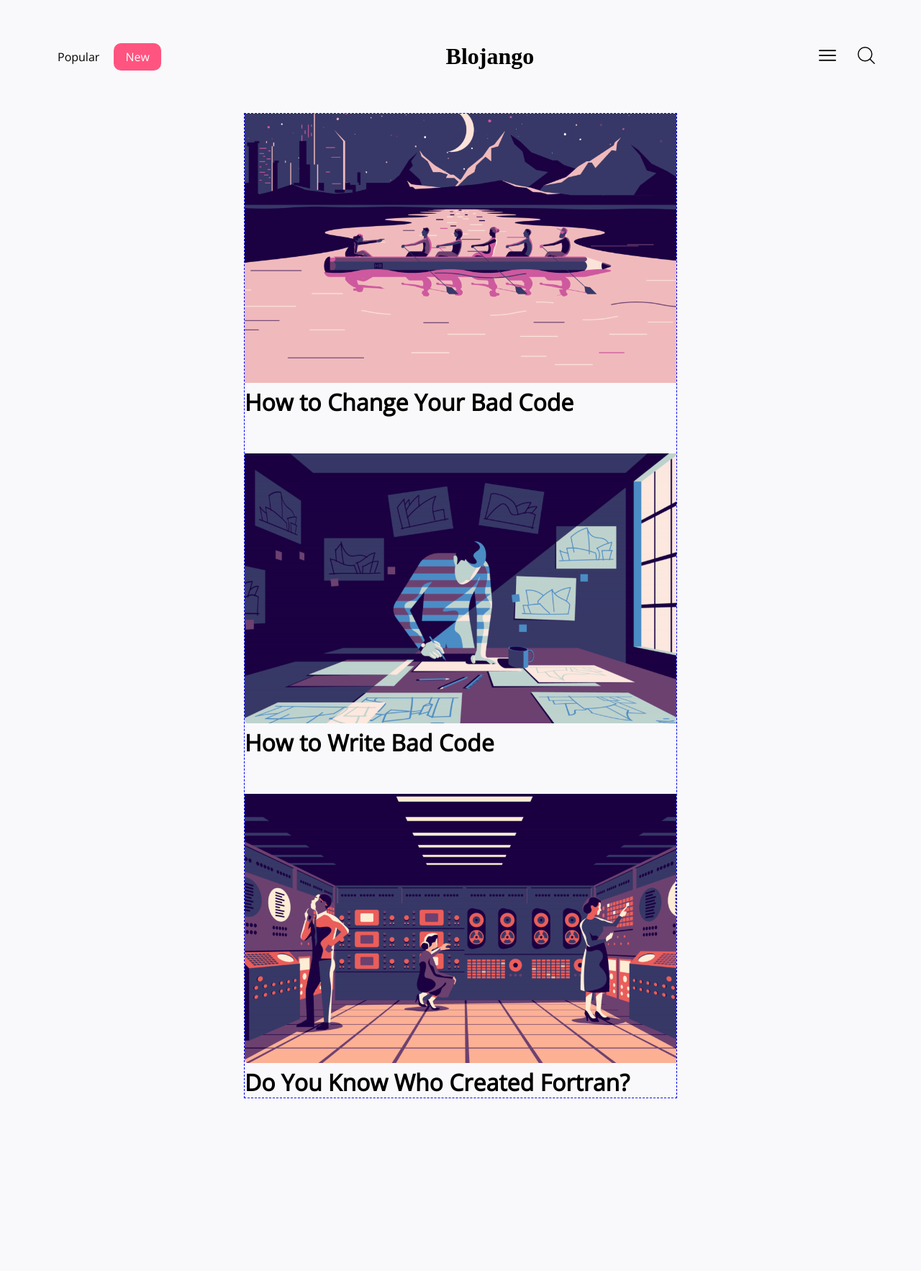
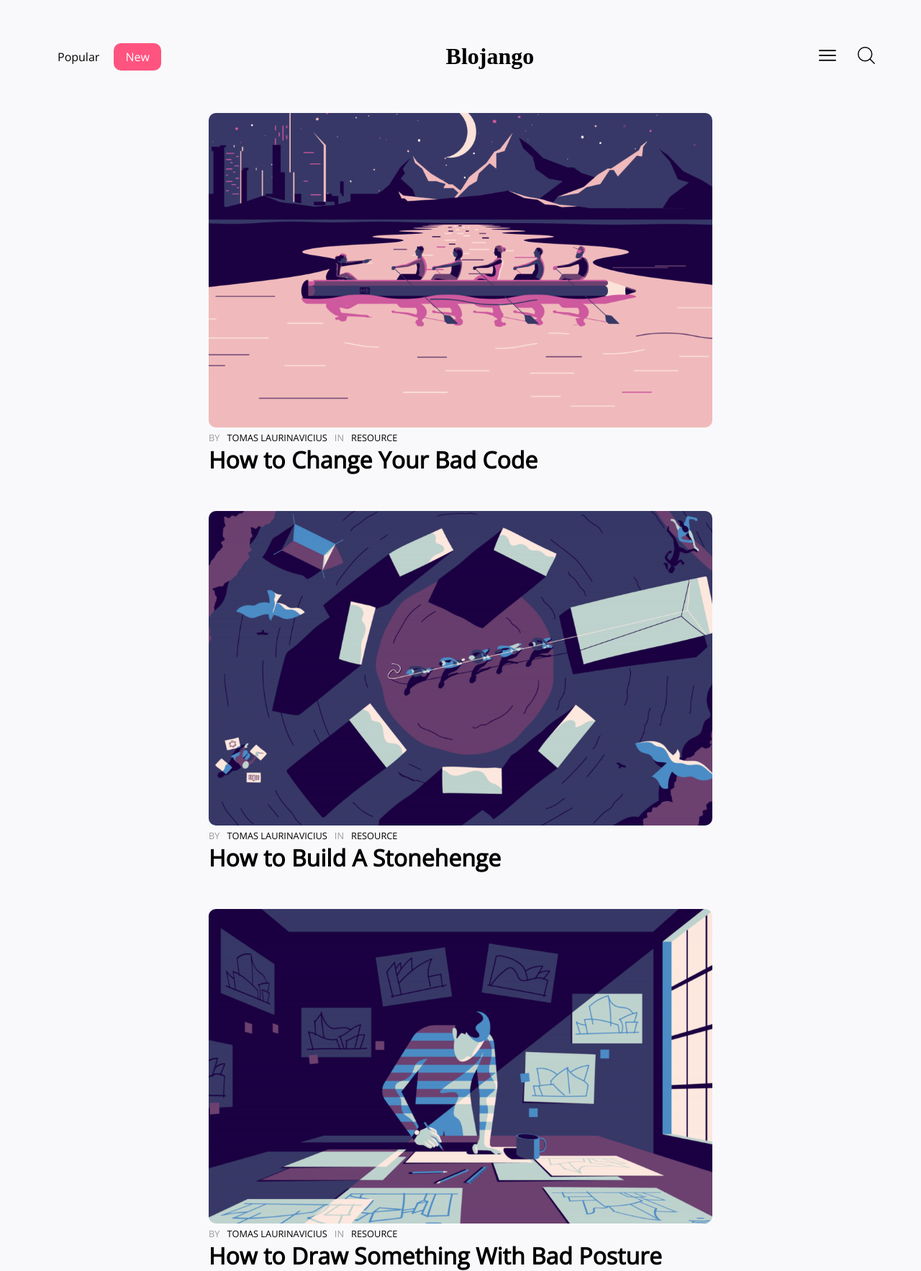
Before and after one commit to NickKipshidze/django-blog, a Django app: page / in a window 1280 px wide. Shown: the whole page at 72% size. Before the commit the page ends 1526 px from the top, so only its background shows below. Run offline with Django 4.2, Linux system fonts and the light colour scheme; some web fonts are replaced.

Commit message:
Update dummy posts

```diff
--- a/templates/home.html
+++ b/templates/home.html
@@ -2,18 +2,36 @@
 {% load static %}
 
 {% block body %}
-    <div class="debug" style="display: flex; flex-direction: column; gap: 50px;">
-        <div>
-            <img class="img-medium" src="{% static 'thumbnails/thumb-1.png' %}" alt="">
-            <h1>How to Change Your Bad Code</h1>
+    <div style="display: flex; flex-direction: column; gap: 50px;">
+        <div class="post-thumbnail">
+            <img src="{% static 'thumbnails/thumb-1.png' %}" alt="">
+            <div style="display: flex; gap: 10px; font-size: 0.8rem;">
+                <p style="color: var(--text-passive);">BY</p>
+                <p>TOMAS LAURINAVICIUS</p>
+                <p style="color: var(--text-passive);">IN</p>
+                <p>RESOURCE</p>
+            </div>
+            <h1 style="font-size: 2rem;">How to Change Your Bad Code</h1>
         </div>
-        <div>
-            <img class="img-medium" src="{% static 'thumbnails/thumb-3.png' %}" alt="">
-            <h1>How to Write Bad Code</h1>
+        <div class="post-thumbnail">
+            <img src="{% static 'thumbnails/thumb-2.png' %}" alt="">
+            <div style="display: flex; gap: 10px; font-size: 0.8rem;">
+                <p style="color: var(--text-passive);">BY</p>
+                <p>TOMAS LAURINAVICIUS</p>
+                <p style="color: var(--text-passive);">IN</p>
+                <p>RESOURCE</p>
+            </div>
+            <h1 style="font-size: 2rem;">How to Build A Stonehenge</h1>
         </div>
-        <div>
-            <img class="img-medium" src="{% static 'thumbnails/thumb-4.png' %}" alt="">
-            <h1>Do You Know Who Created Fortran?</h1>
+        <div class="post-thumbnail">
+            <img src="{% static 'thumbnails/thumb-3.png' %}" alt="">
+            <div style="display: flex; gap: 10px; font-size: 0.8rem;">
+                <p style="color: var(--text-passive);">BY</p>
+                <p>TOMAS LAURINAVICIUS</p>
+                <p style="color: var(--text-passive);">IN</p>
+                <p>RESOURCE</p>
+            </div>
+            <h1 style="font-size: 2rem;">How to Draw Something With Bad Posture</h1>
         </div>
     </div>
 {% endblock body %}
```
